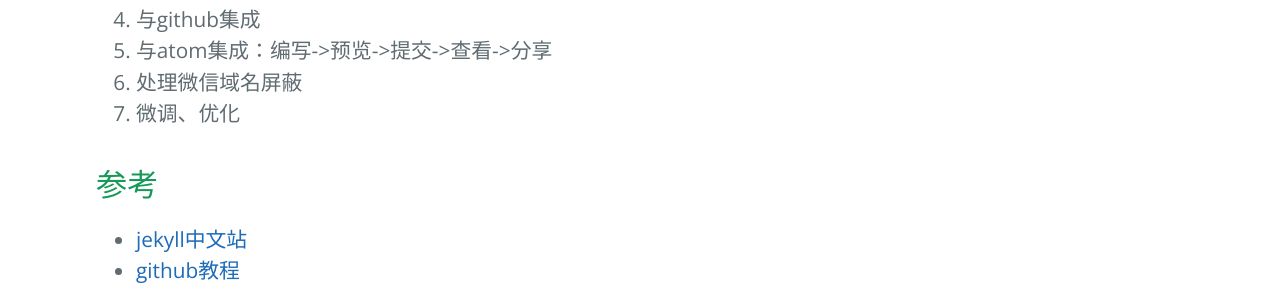
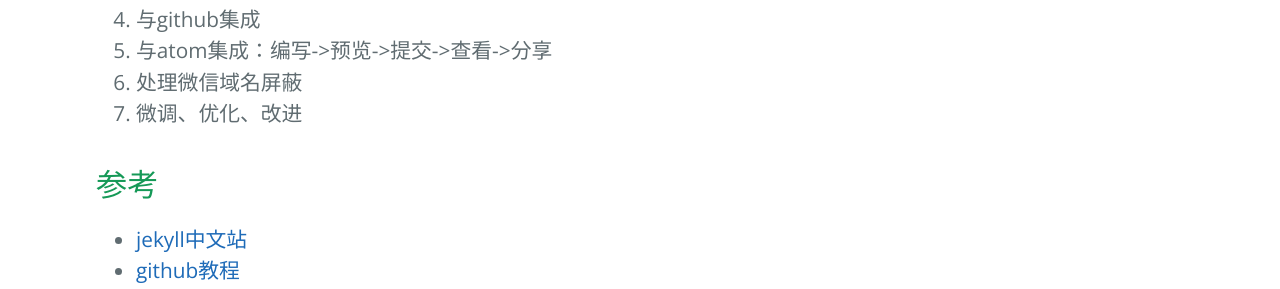
Before and after one commit to shangqianliu/jekyll.321zou.com, a Jekyll site: the page built from _posts/2018-10-02-writeblogwithjekyll.markdown, in a window 1280 px wide and 900 px high, scrolled down 5885 px. Shown: the part 161-450 px from the top of the window. Built offline with Jekyll 4.4.1, drawn with Linux system fonts in a browser that asks for light colours; comment, search, counter and statistics services are not loaded.

Commit message:
修改测试更新

```diff
--- a/_posts/2018-10-02-writeblogwithjekyll.markdown
+++ b/_posts/2018-10-02-writeblogwithjekyll.markdown
@@ -160,7 +160,7 @@ cd ruby-2.3.6
 1. 与github集成
 1. 与atom集成：编写->预览->提交->查看->分享
 1. 处理微信域名屏蔽
-1. 微调、优化
+1. 微调、优化、改进
 
 ## 参考
 - [jekyll中文站](https://www.jekyll.com.cn/?_blank)
```
